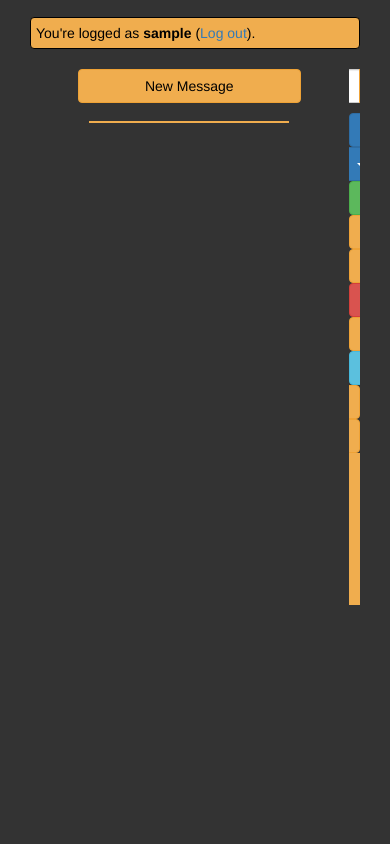
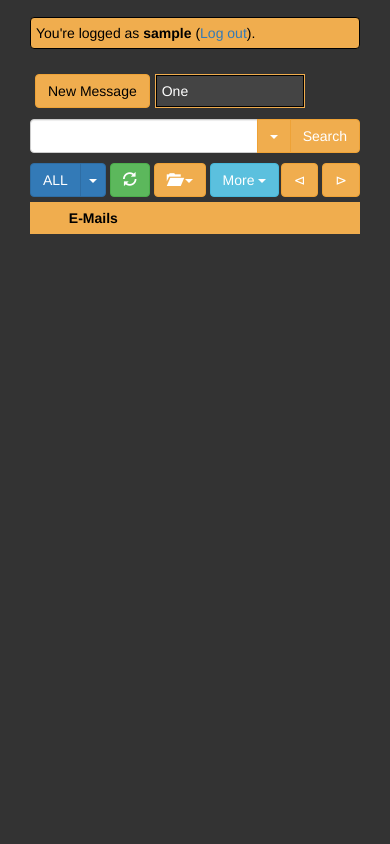
Before and after one commit to hakubaa/eboard, a Flask app: template app/templates/mail/client.html in a window 390 px wide. Shown: the part 55-899 px from the top of the page. Before the commit the page ends 660 px from the top, so only its background shows below. Run offline with Flask 2, Linux system fonts and the light colour scheme; the template is opened without the code that fills it: most values are stand-ins (such as "Sample title", 1, 10 or a date in 2020); lists and menus that the app fills with data are empty; some libraries are stand-ins or nearby versions.

Commit message:
Add responsiveness to UI

```diff
--- a/app/static/scripts/mail.client.js
+++ b/app/static/scripts/mail.client.js
@@ -442,7 +442,7 @@ function updateEMailsList(response) {
                 }
 
             }
-            $email.append("<td class='email-controls'></td>");
+            $email.append("<td class='email-controls email-small'></td>");
             var $controls = $email.find(".email-controls");
             $controls.append("<input class='email-check' type='checkbox'/>");
 
@@ -465,6 +465,15 @@ function updateEMailsList(response) {
                           "</td>");
             $email.append("<td class='email-date email-open'>" +
                           moment(emails[i].Date).format("YYYY-MM-DD") + "</td>");
+
+            $email.append("<td class='email-small email-open'>From <strong>" +
+                          emails[i].From + "</strong> on <strong>" +
+                          moment(emails[i].Date).format("YYYY-MM-DD") +
+                          "</strong><br>" +
+                          emails[i].Subject.substr(0, 100) +
+                          (emails[i].Subject.length > 100 ? " (...)" : "") +
+                          "</td>");
+
             $list.append($email);
         }
 
--- a/app/templates/base.html
+++ b/app/templates/base.html
@@ -25,7 +25,6 @@
         /*padding-left: 1px;*/
         display: inline;
     }
-
     .subnavbar-text {
         padding-top: 0px;
         padding-bottom: 5px;
@@ -34,12 +33,10 @@
         color: yellow !important;
         display: inline;
     }
-
     .subnavbar-nav .dropdown-toggle:active, .open .dropdown-toggle {
         color: white !important;
         background-color: #222 !important;
     }
-
 </style>
 {% endblock %}
 
--- a/app/templates/mail/client.html
+++ b/app/templates/mail/client.html
@@ -20,9 +20,10 @@ d72638
     #mailbox-container {
         float: left;
         background-repeat: no-repeat;
-        /*width: 240px;*/
-        height: 100px;
+        width: 200px;
+        /*height: 100px;*/
         text-align: center;
+        padding: 10px;
     }
     #emails-container {
         overflow: hidden;
@@ -35,10 +36,10 @@ d72638
         list-style-type: none;
         margin: 0;
         padding: 0;
-        width: 200px;
         background-color: #444444;
         color: white;
         border: 1px solid #f0ad4e;
+        width: 100%;
     }
     #mailbox-list li {
         border: 1px solid black; /*#f0ad4e;*/
@@ -106,16 +107,16 @@ d72638
     }
 
     th.header-controls {
-        width: 7%;
+        width: 8%;
     }
     th.header-from {
-        width: 15%
+        width: 20%
     }
     th.header-date {
-        width: 13%;
+        width: 12%;
     }
     th.header-subject {
-      width: 65%;
+      width: 60%;
     }
     .alert-client {
         background-color: #f0ad4e;
@@ -128,16 +129,13 @@ d72638
     }
     #new-msg {
         margin-bottom: 5px;
-        width: 70%;
+        /*width: 70%;*/
         color: black !important;
     }
     #emails-ui {
         background-color: #333;
         padding-bottom: 5px;
     }
-/*    #emails-ui button {
-        color: black !important;
-    }*/
     #page-emails {
         color: white;
     }
@@ -147,8 +145,6 @@ d72638
     #search-ui {
         position: relative;
         overflow: visible;
-        padding-right: 0px !important;
-        padding-left: 0px !important;
     }
     #extended-emails-search {
         position:absolute;
@@ -202,13 +198,86 @@ d72638
         height: 400px;
         border: none;
     }
-/*    #archive-btn,
-    #spam-btn,
-    #remove-btn,
-    #move-to-list-btn,
-    #more-btn {
-        display: none;
-    }*/
+
+    @media (max-width: 768px) {
+        #mailbox-container {
+            float: none;
+            text-align: initial;
+            height: initial;
+            max-width: initial;
+            padding: 0px;
+            margin: auto 0;
+            margin-bottom: 20px;
+        }
+        #emails-container {
+            color: black;
+            min-height: 1000px;
+        }
+        #mailbox-list-wrapper {
+            display: block;
+            position: relative;
+            margin-bottom: 20px;
+        }
+        #mailbox-list {
+            position: absolute;
+            z-index: 3;
+        }
+        #mailbox-list li {
+            padding: 5px;
+        }
+        #mailbox-list > li:not(:first-child) {
+            display: none;
+        }
+        #mailbox-list:hover > li:not(:first-child) {
+            display: block;
+        }
+        #new-msg {
+            float: left;
+            margin: auto 0;
+            margin-right: 5px;
+            /*margin: 5px;*/
+        }
+        #archive-btn,
+        #spam-btn,
+        #remove-btn {
+            display: none !important;
+        }
+        .email-star {
+            display: none !important;
+        }
+        #client-info {
+            float: none;
+            color: black;
+            font-weight: bold;
+        }
+    }
+    @media (min-width: 992px) {
+        th.email-small:not(.header-controls) {
+            display: none;
+        }
+        td.email-small:not(.email-controls) {
+            display: none;
+        }
+    }
+    @media (max-width: 992px) {
+        #mailbox-container {
+            max-width: 160px;
+            padding: 5px;
+        }
+        th:not(.email-small) {
+            display: none;
+        }
+        td:not(.email-small) {
+            display: none;
+        }
+        th.header-controls {
+            width: 10%;
+        }
+        th.header-email {
+            width: 90%;
+        }
+    }
+
 </style>
 {% endblock %}
 
@@ -221,11 +290,18 @@ d72638
         (<a href="{{ url_for('mail.logout') }}">Log out</a>).
         <span id="client-info"></span>
     </div>
+
     <div id="mailbox-container">
         <button id="new-msg" type="button" class="btn btn-warning">New Message</button>
-        <ul id="mailbox-list"></ul>
+        <div id="mailbox-list-wrapper">
+            <ul id="mailbox-list">
+                <li>One</li>
+                <li>Two</li>
+                <li>Three</li>
+                <li>Four</li>
+            </ul>
+        </div>
     </div>
-
 
     <div id="emails-container">
         <div id="emails-ui">
@@ -233,6 +309,9 @@ d72638
                 <div class="col-lg-8" id="search-ui">
                     <div class="input-group" id="search-emails">
                         <input class="form-control" aria-label="Text input with segmented button dropdown">
+                        <div id="extended-emails-search">
+                            SEARCH MENU
+                        </div>
                         <div class="input-group-btn">
                             <button type="button" class="btn btn-warning"
                                     id="extended-search-btn">
@@ -240,9 +319,6 @@ d72638
                             </button>
                             <button type="button" class="btn btn-warning">Search</button>
                         </div>
-                    </div>
-                    <div id="extended-emails-search">
-                        SEARCH MENU
                     </div>
                 </div>
             </div>
@@ -328,10 +404,11 @@ d72638
         <table id="emails-list">
             <thead>
                 <tr>
-                    <th class="header-controls"></th>
+                    <th class="header-controls email-small"></th>
                     <th class="header-from">From</th>
                     <th class="header-subject">Subject</th>
                     <th class="header-date">Date</th>
+                    <th class="header-email email-small">E-Mails</th>
                 </tr>
             </thead>
             <tbody></tbody>
```
